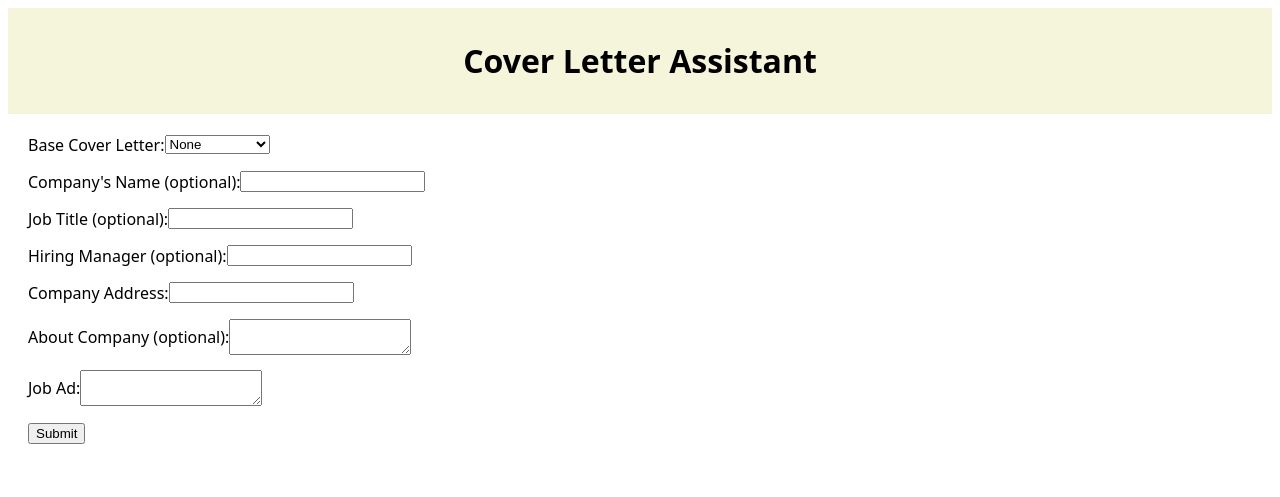
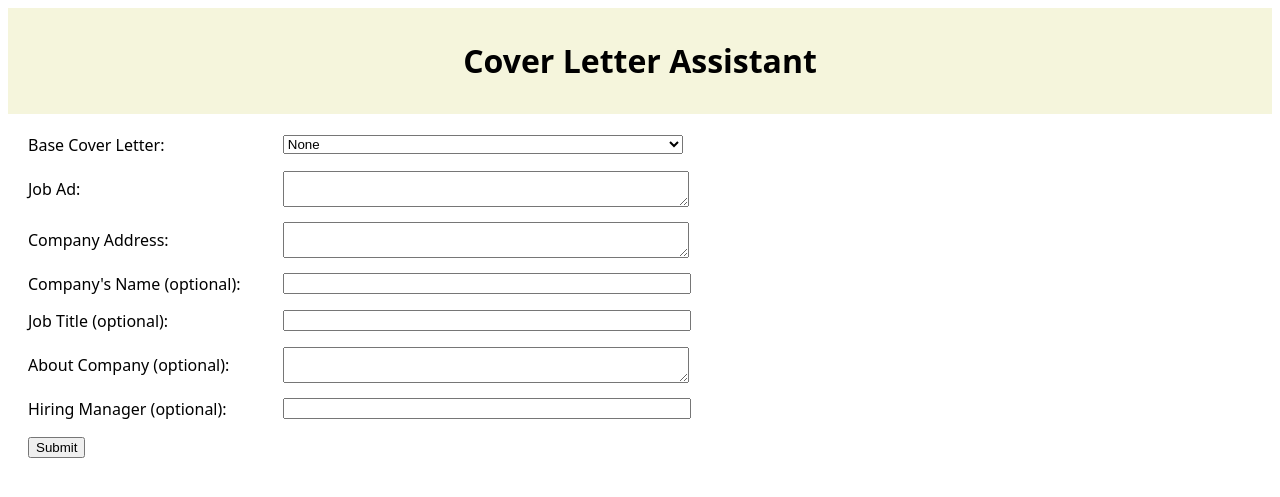
Before and after one commit to caiodnh/gtp-cover-letter, a Flask app: page / in a window 1280 px wide. Shown: the top 497 px of the page. Run offline with Flask 3, Linux system fonts and the light colour scheme.

Commit message:
Reorder main html template

```diff
--- a/templates/main.html
+++ b/templates/main.html
@@ -24,6 +24,17 @@
             display: flex;
             align-items: center;
         }
+	.form-group label {
+	    flex-basis: 20%; /* Adjust this percentage based on your layout */
+	    flex-shrink: 0;
+	    margin-right: 10px;
+        }
+	.form-group input,
+	.form-group textarea,
+	.form-group select {
+            flex-grow: 1;
+            max-width: 400px; /* Maximum width for form fields */
+        }
     </style>
 </head>
 <body>
@@ -41,6 +52,14 @@
                 </select>
             </div>
             <div class="form-group">
+                <label for="jobAd">Job Ad:</label>
+                <textarea id="jobAd" name="jobAd"></textarea>
+            </div>
+            <div class="form-group">
+                <label for="companyAddress">Company Address:</label>
+		<textarea id="companyAddress" name="companyAddress"></textarea>
+            </div>
+            <div class="form-group">
                 <label for="companyName">Company's Name (optional):</label>
                 <input type="text" id="companyName" name="companyName">
             </div>
@@ -49,22 +68,14 @@
                 <input type="text" id="jobTitle" name="jobTitle">
             </div>
             <div class="form-group">
-                <label for="hiringManager">Hiring Manager (optional):</label>
-                <input type="text" id="hiringManager" name="hiringManager">
-            </div>
-            <div class="form-group">
-                <label for="companyAddress">Company Address:</label>
-                <input type="text" id="companyAddress" name="companyAddress">
-            </div>
-            <div class="form-group">
                 <label for="aboutCompany">About Company (optional):</label>
                 <textarea id="aboutCompany" name="aboutCompany"></textarea>
             </div>
             <div class="form-group">
-                <label for="jobAd">Job Ad:</label>
-                <textarea id="jobAd" name="jobAd"></textarea>
+                <label for="hiringManager">Hiring Manager (optional):</label>
+                <input type="text" id="hiringManager" name="hiringManager">
             </div>
-           <button type="submit">Submit</button>
+            <button type="submit">Submit</button>
         </form>
     </div>
 </body>
```
